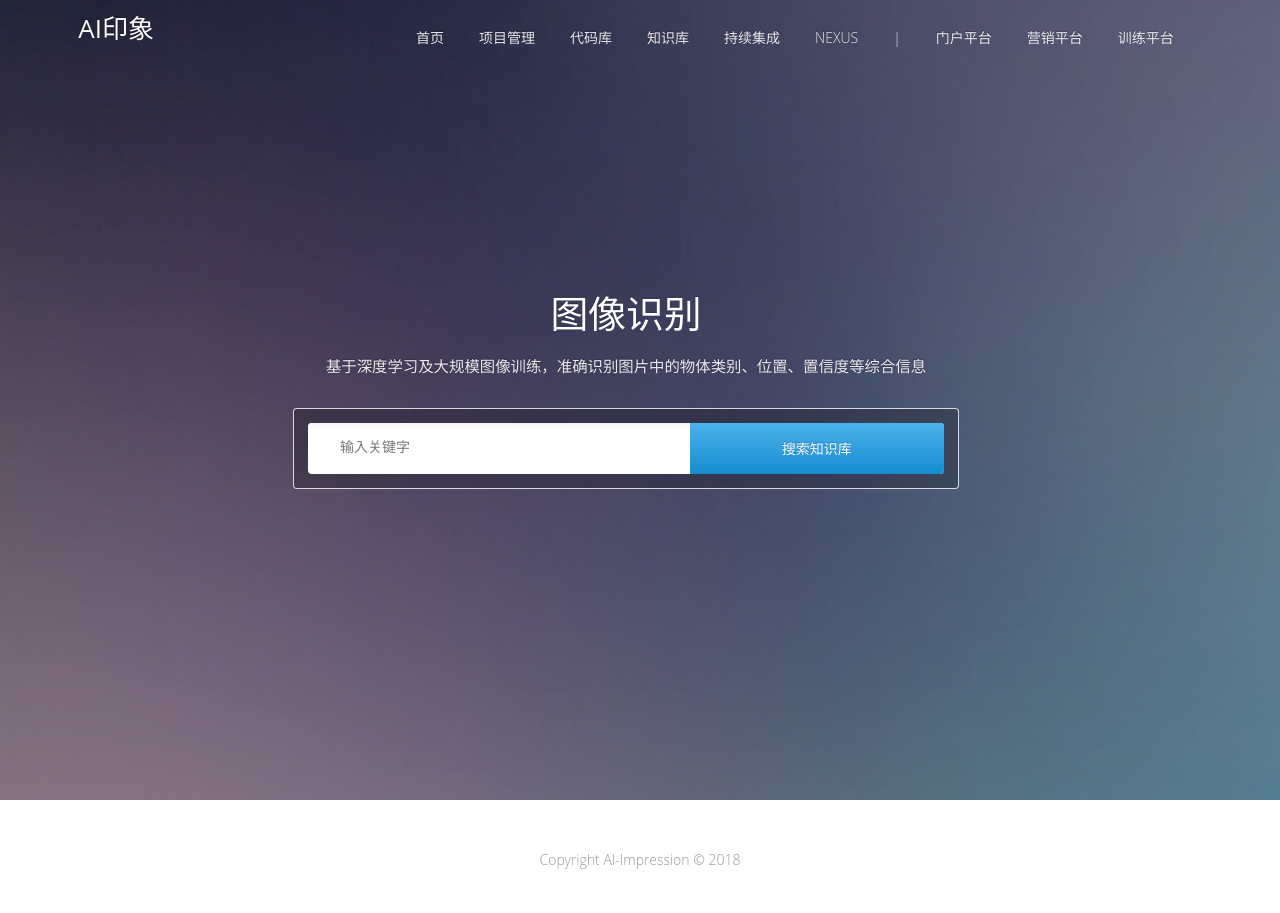
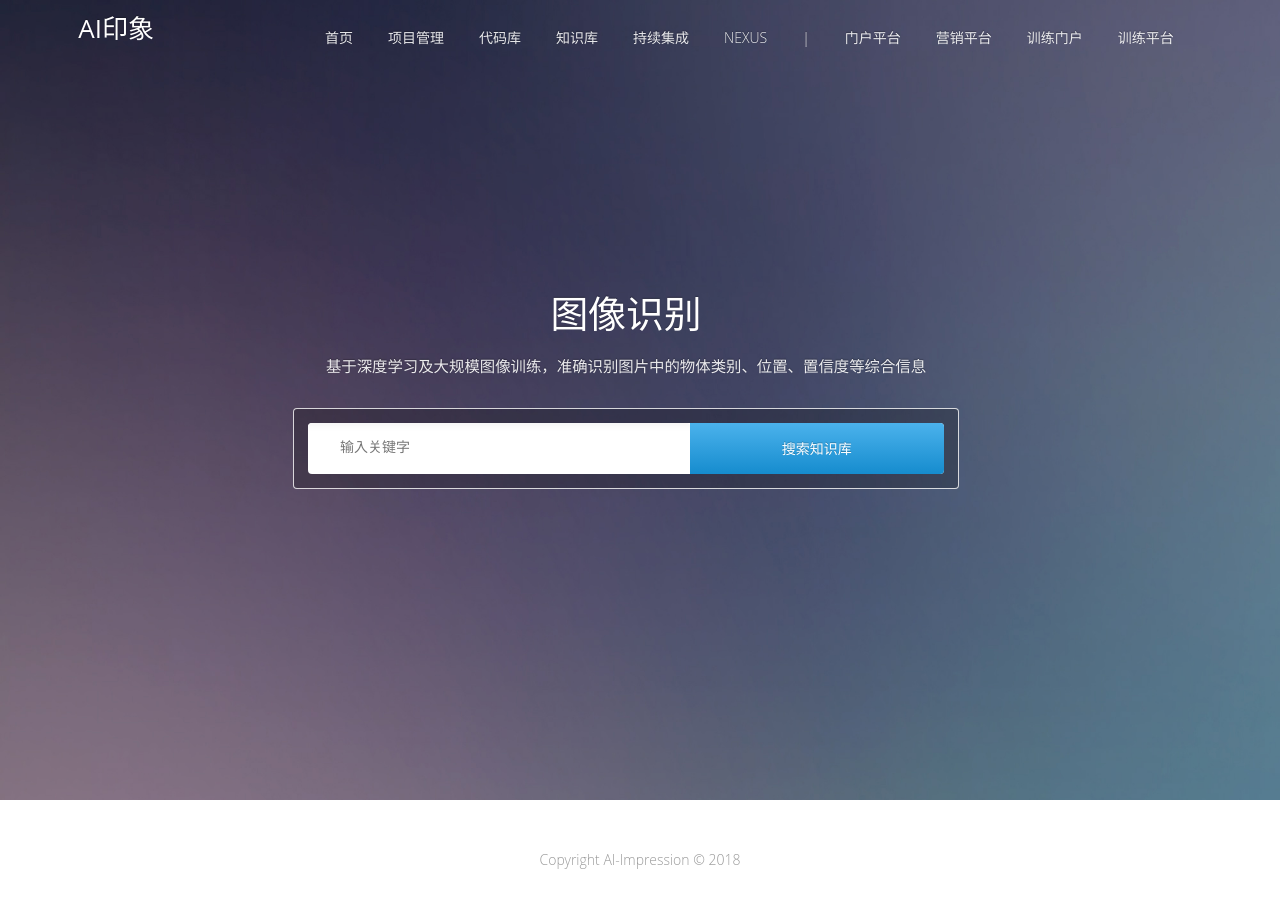
Before and after one commit to slyak/devtools, a plain HTML site: page welcome/index.html in a window 1280 px wide. Drawn offline with Linux system fonts and the light colour scheme.

Commit message:
训练门户

```diff
--- a/welcome/index.html
+++ b/welcome/index.html
@@ -36,6 +36,7 @@
                             <li><a>|</a></li>
                             <li><a href="http://lotimg.51vip.biz:8060">门户平台</a></li>
                             <li><a href="http://lotimg.51vip.biz:8063">营销平台</a></li>
+                            <li><a href="http://lotimg.51vip.biz:8064">训练门户</a></li>
                             <li><a href="http://lotimg.51vip.biz:8062">训练平台</a></li>
                         </ul>
                     </div>
```
